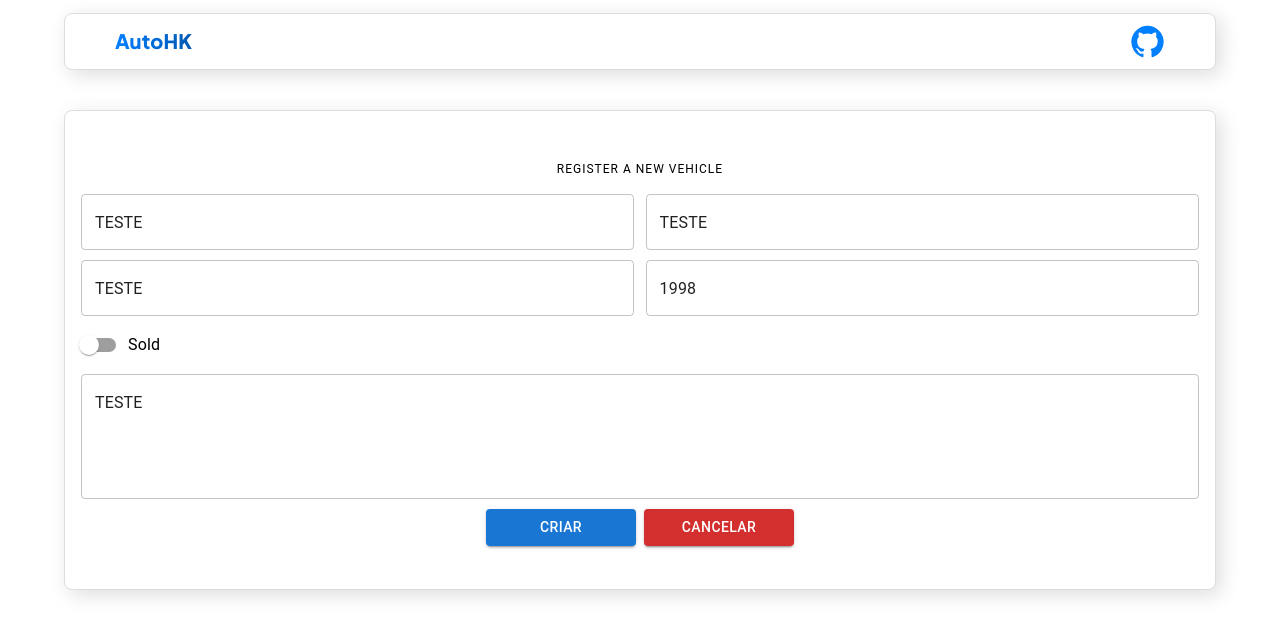
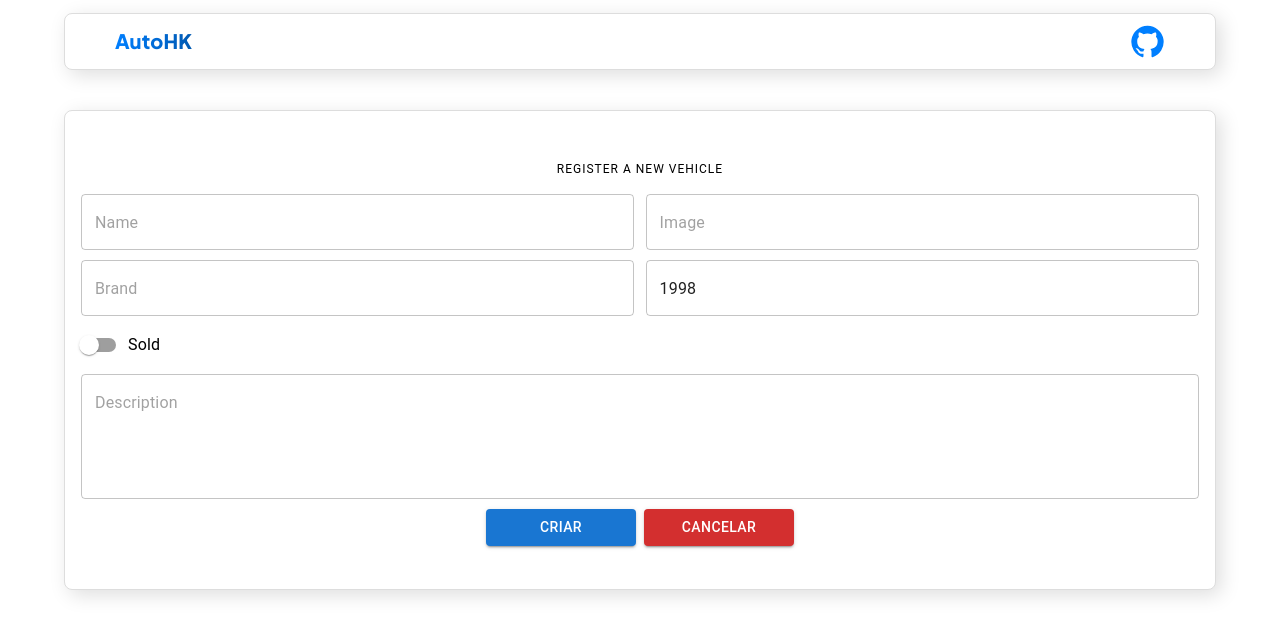
Before and after one commit to vitorRibeiro7/Auto-HK-v2, a React (Vite) app in the folder client/: page /create in a window 1280 px wide. Shown: the top 636 px of the page. Built offline with nearby package versions, Linux system fonts and the light colour scheme; the HTML template or start-up script is replaced by a standard one; a web font is replaced by a local one.

Commit message:
:boom: method to add vehicles is done

```diff
--- a/client/src/components/List/index.tsx
+++ b/client/src/components/List/index.tsx
@@ -45,7 +45,7 @@ export const List = () => {
         sx={{
           width: "auto",
           height: "98%",
-          minHeight: "80vh",
+          minHeight: "40vh",
           padding: "1vw",
         }}
       >
--- a/client/src/components/VehicleForm/index.tsx
+++ b/client/src/components/VehicleForm/index.tsx
@@ -29,7 +29,7 @@ const VehicleSchema = Yup.object({
   brand: Yup.string().required("This field is required"),
   year: Yup.number()
     .min(1980, "Need to be greater than 1980")
-    .max(2025, "Need to bem less than 2025")
+    .max(2024, "Need to bem less than 2025")
     .required("This field is required"),
   sold: Yup.boolean(),
   description: Yup.string().required("This field is required"),
@@ -56,7 +56,6 @@ const VehicleForm = ({
   });
 
   const handleSoldState = (e: any) => {
-    console.log(e.target.checked);
     setValue("sold", e.target.checked);
   };
 
--- a/client/src/pages/CreatePage/index.tsx
+++ b/client/src/pages/CreatePage/index.tsx
@@ -18,31 +18,32 @@ export const CreatePage = () => {
   const navigate = useNavigate();
 
   const initialValues = {
-    name: "TESTE",
-    image: "TESTE",
-    brand: "TESTE",
-    sold: true,
+    name: "",
+    image: "",
+    brand: "",
+    sold: false,
     year: 1998,
-    description: "TESTE",
+    description: "",
   };
 
   const handleCreate = async (values: valuesType) => {
     console.log(values);
 
-    // try {
-    //   await api.post("/vehicle", {
-    //     name: values.name,
-    //     image: values.image,
-    //     brand: values.brand,
-    //     year: values.year,
-    //     description: values.description,
-    //     sold: values.sold,
-    //   });
+    try {
+      await api.post("/vehicle", {
+        name: values.name,
+        image: values.image,
+        brand: values.brand,
+        year: values.year,
+        description: values.description,
+        sold: values.sold,
+      });
 
-    //   window.location.reload();
-    // } catch (error) {
-    //   console.log(error);
-    // }
+      navigate("../home");
+      window.location.reload();
+    } catch (error) {
+      console.log(error);
+    }
   };
 
   function handleSubmit(data: valuesType) {
```
Also changed, not shown: 2 other files (tests, documents, lock files or other folders).
